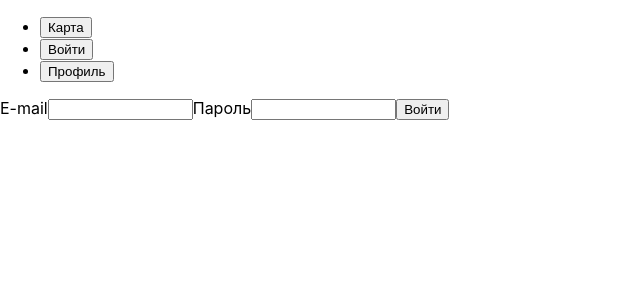
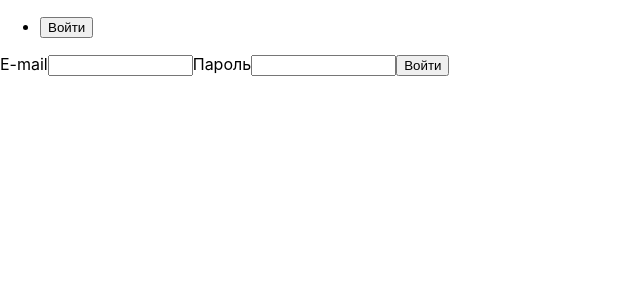
Before and after one commit to andrey-voronin/loft-taxi, a React (Create React App) app: page / in a window 1280 px wide. Shown: the top 300 px of the page, without its empty margins (0-640 px from the left). Built offline with nearby package versions, Linux system fonts and the light colour scheme.

Commit message:
Новые функции Доступность навигации по страницам в зависимости от состояния входа Тестирование контекста авторизации

```diff
--- a/src/App.js
+++ b/src/App.js
@@ -33,9 +33,9 @@ class App extends React.Component {
         <header>
           <nav>
             <ul>
-              <li><button onClick={() => this.navigateTo('map')}>Карта</button></li>
-              <li><button onClick={() => this.navigateTo('login')}>Войти</button></li>
-              <li><button onClick={() => this.navigateTo('profile')}>Профиль</button></li>
+              {this.props.isLoggedIn ? <li><button onClick={() => this.navigateTo('map')}>Карта</button></li> : null}
+              {this.props.isLoggedIn ? <li><button onClick={() => this.navigateTo('profile')}>Профиль</button></li> : null}
+              {!this.props.isLoggedIn ? <li><button onClick={() => this.navigateTo('login')}>Войти</button></li> : null}
             </ul>
           </nav>
         </header>
--- a/src/AuthContext.js
+++ b/src/AuthContext.js
@@ -1,6 +1,6 @@
 import React from 'react'
 
-const AuthContext = React.createContext()
+export const AuthContext = React.createContext()
 
 export const AuthContextProvider = ({children}) => {
     const [isLoggedIn, setIsLoggedIn] = React.useState(false)
--- a/src/Login.js
+++ b/src/Login.js
@@ -15,11 +15,7 @@ class Login extends React.Component {
 
     render () {
         return <>
-        {this.props.isLoggedIn ? (
-            <p>
-                Вход выполнен <button onClick={() => {this.props.navigateTo('profile')}}>Редактировать профиль</button>
-            </p>
-        ) : (
+        {this.props.isLoggedIn ? this.props.navigateTo('map') : (
         <form onSubmit={this.authenticate}>
             <label htmlFor='email'>E-mail</label>
             <input type='text' name='email' id='email' size='15'/>
```
Also changed, not shown: 1 other file (tests, documents, lock files or other folders).
